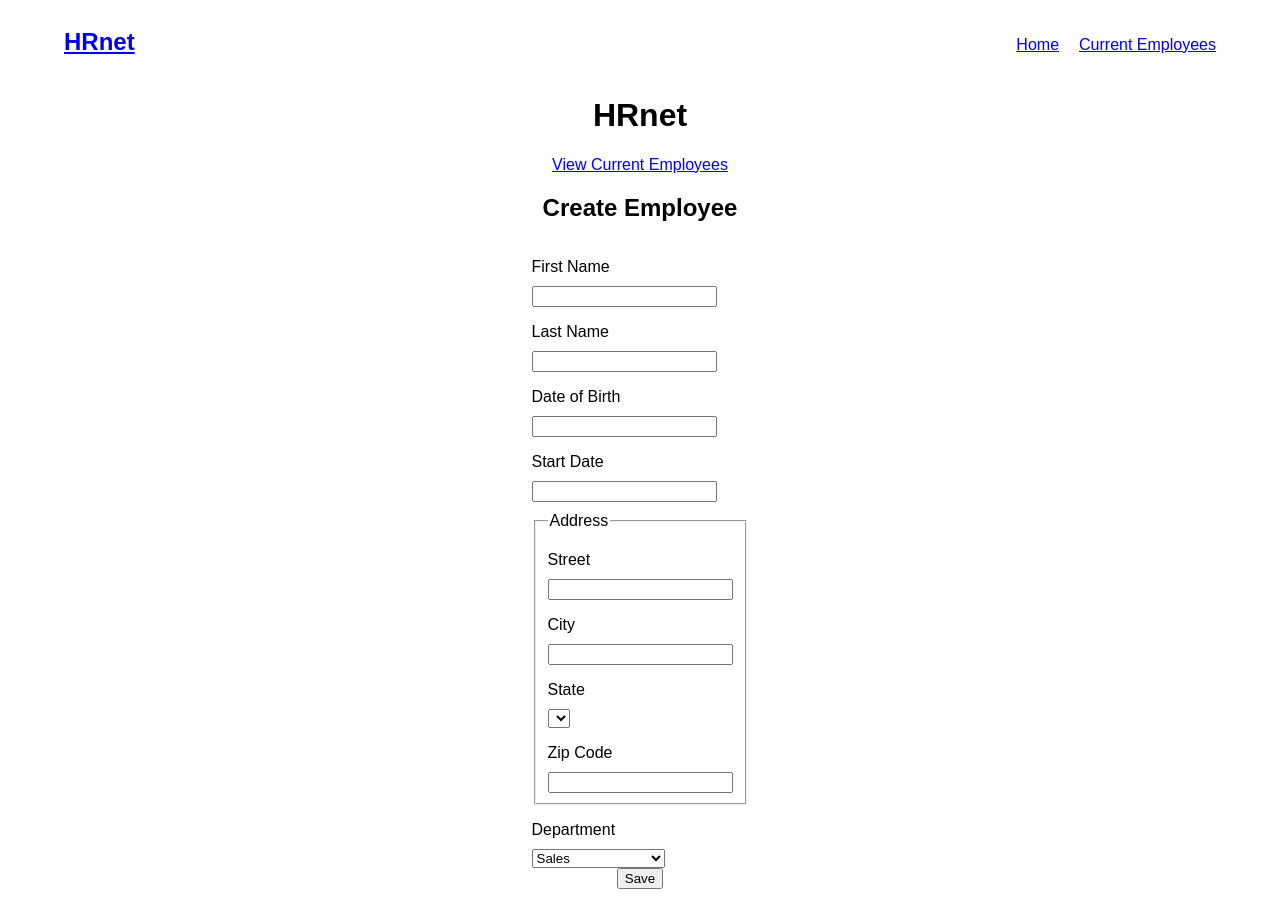
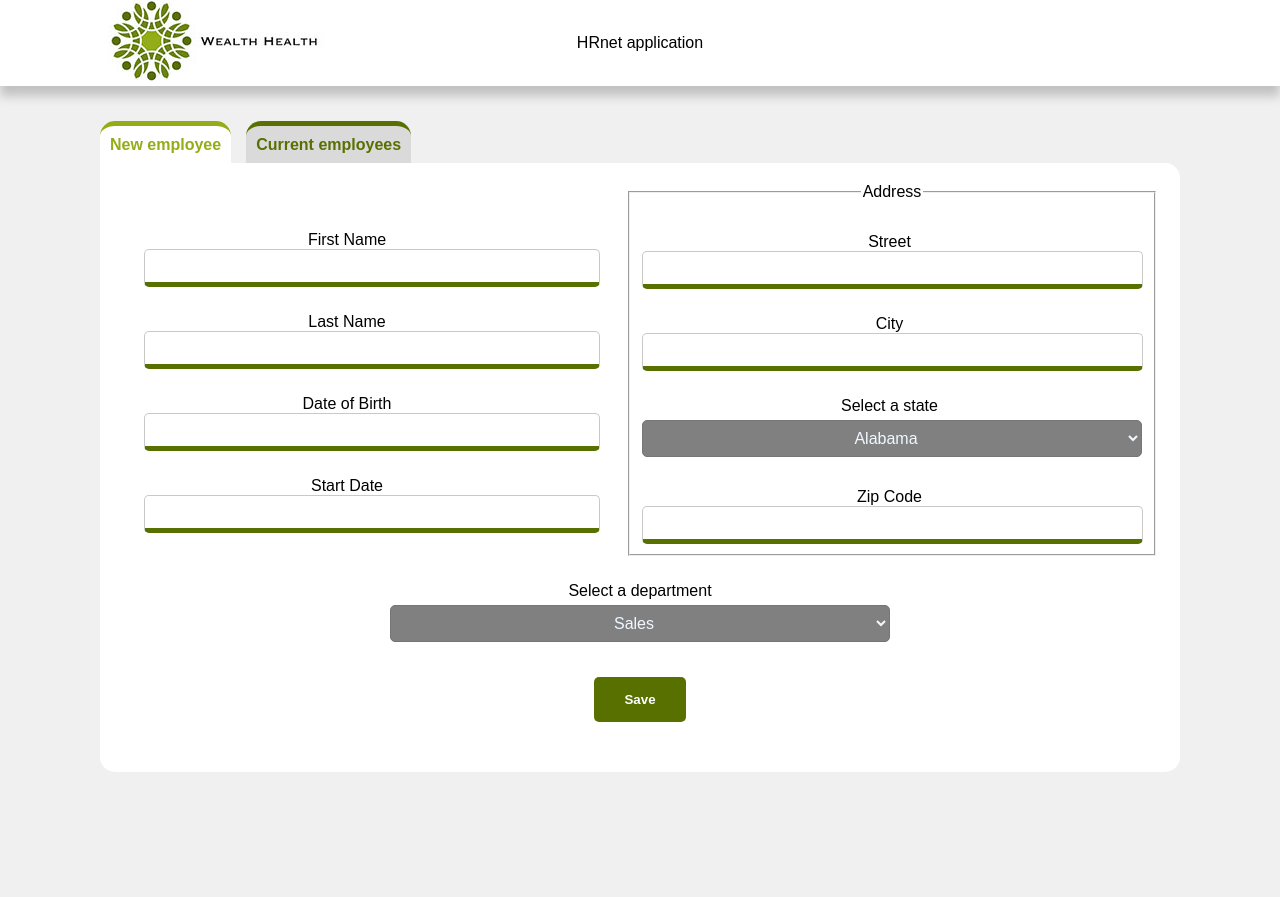
Before and after one commit to Dwain06/P14-appli-hrnet, a React (Create React App) app: page / in a window 1280 px wide. After the commit the page ends 800 px from the top, so only its background shows below. Built offline with nearby package versions, Linux system fonts and the light colour scheme.

Commit message:
add(style): update css

```diff
--- a/src/components/ConfirmationModal.jsx
+++ b/src/components/ConfirmationModal.jsx
@@ -22,11 +22,6 @@ const ConfirmationModal = ({
             }
         };
     });
-    // useEffect(() => {
-    //     document.querySelector(".confirmation-modal").onclick = (e) => {
-    //         console.log(e);
-    //     };
-    // }, [showModal]);
 
     const confirmationModalFadein = {
         animation: `${fadeinDuration}ms ease ${fadeinDelay}ms fadein forwards`,
--- a/src/components/MainNav.jsx
+++ /dev/null
@@ -1,26 +0,0 @@
-import React from 'react';
-import { NavLink } from 'react-router-dom';
-
-
-const MainNav = () => {
-
-    return (
-        <>
-            <nav className="main-nav">
-                <NavLink className="main-nav-logo" to="/">
-                    <h1 className="logo">HRnet</h1>
-                </NavLink>
-                <div>
-                    <NavLink className="main-nav-item" to="/">
-                        Home
-                    </NavLink>
-                    <NavLink className="main-nav-item" to="/employees">
-                        Current Employees
-                    </NavLink>
-                </div>
-            </nav>
-        </>
-    );
-};
-
-export default MainNav;
--- a/src/pages/employees/Employees.jsx
+++ b/src/pages/employees/Employees.jsx
@@ -1,7 +1,8 @@
 import React, { useEffect } from "react";
+import Header from "../../components/header/Header";
 
 // Import components
-import MainNav from "../../components/MainNav";
+import MainNav from "../../components/mainNav/MainNav";
 
 const Login = () => {
     useEffect(() => {
@@ -10,6 +11,7 @@ const Login = () => {
 
     return (
         <>
+            <Header />
             <MainNav />
             <div id="employee-div" className="container">
                 <h1>Current Employees</h1>
--- a/src/pages/index/Index.jsx
+++ b/src/pages/index/Index.jsx
@@ -2,14 +2,28 @@ import React, { useEffect, useState } from "react";
 import ConfirmationModal from "../../components/ConfirmationModal";
 
 // Import components
-import MainNav from "../../components/MainNav";
+import MainNav from "../../components/mainNav/MainNav";
+import SelectList from "../../components/selectList/SelectList";
+
+//Import lists
+import { states } from "../../utils/statesList";
+import { department } from "../../utils/departmentList";
+import Header from "../../components/header/Header";
 
 const Index = () => {
     const [showModal, setShowModal] = useState(false);
 
+    const [selectedItemState, setSelectedItemState] = useState();
+    const [selectedItemDpt, setSelectedItemDpt] = useState();
+
     useEffect(() => {
         document.title = "HRnet";
     }, []);
+
+    const handleSubmit = (e) => {
+        e.preventDefault();
+        setShowModal(true);
+    }
 
     function saveEmployee() {
         const firstName = document.getElementById("first-name");
@@ -40,14 +54,14 @@ const Index = () => {
 
     return (
         <>
+            <Header />
             <MainNav />
-            <div className="title">
-                <h1>HRnet</h1>
-            </div>
-            <div className="container">
-                <a href="/employees">View Current Employees</a>
-                <h2>Create Employee</h2>
-                <form action="#" id="create-employee">
+            <div className="index">
+                <div className="index--container">
+
+                    <form onSubmit={(e) => handleSubmit(e)} id="new-employee">
+                        <div className="new-employee--container">
+                            <div className="new-employee--infos">
                                 <label htmlFor="first-name">First Name</label>
                                 <input type="text" id="first-name" />
                                 <label htmlFor="last-name">Last Name</label>
@@ -56,28 +70,37 @@ const Index = () => {
                                 <input id="date-of-birth" type="text" />
                                 <label htmlFor="start-date">Start Date</label>
                                 <input id="start-date" type="text" />
-                    <fieldset className="address">
+                            </div>
+
+                            <fieldset className="new-employee--address">
                                 <legend>Address</legend>
                                 <label htmlFor="street">Street</label>
                                 <input id="street" type="text" />
                                 <label htmlFor="city">City</label>
                                 <input id="city" type="text" />
-                        <label htmlFor="state">State</label>
-                        <select name="state" id="state" />
+                                <SelectList
+                                    selectedItem={selectedItemState}
+                                    setSelectedItem={setSelectedItemState}
+                                    options={states}
+                                    label={"Select a state"}
+                                />
                                 <label htmlFor="zip-code">Zip Code</label>
                                 <input id="zip-code" type="number" />
                             </fieldset>
-                    <label htmlFor="department">Department</label>
-                    <select name="department" id="department">
-                        <option>Sales</option>
-                        <option>Marketing</option>
-                        <option>Engineering</option>
-                        <option>Human Resources</option>
-                        <option>Legal</option>
-                    </select>
+                        </div>
+
+                        <div className="new-employee--dpt">
+                            <SelectList
+                                selectedItem={selectedItemDpt}
+                                setSelectedItem={setSelectedItemDpt}
+                                options={department}
+                                label={"Select a department"}
+                            />
+                        </div>
+
+                        <button type="submit">Save</button>
                     </form>
-                {/* <button onClick={saveEmployee}>Save</button> */}
-                <button onClick={() => setShowModal(true)}>Save</button>
+
                 </div>
                 <ConfirmationModal
                     showModal={showModal}
@@ -86,6 +109,7 @@ const Index = () => {
                     btnContent="Done"
                     clickClose={false}
                 />
+            </div>
         </>
     );
 };
--- a/src/pages/index/_index.scss
+++ b/src/pages/index/_index.scss
@@ -0,0 +1,82 @@
+.index {
+    background: rgb(240, 240, 240);
+}
+
+.index--container {
+    max-width: 1200px;
+    padding-left: 100px;
+    padding-right: 100px;
+    margin: auto;
+}
+
+input {
+    border-radius: 5px;
+    height: 30px;
+    border: 1px solid rgb(201, 201, 201);
+    border-bottom: 5px solid $color-primary-dark;
+    outline: none;
+    transition: .5s;
+    &:focus {
+        border-bottom: 5px solid $color-primary-light;
+        outline: none;
+    }
+}
+
+label {
+    padding-top: 10px;
+    margin-bottom: 0;
+    text-align: center;
+}
+
+#new-employee {
+    background: #fff;
+    padding: 20px;
+    border-radius: 0 15px 15px 15px;
+    text-align: center;
+}
+
+.new-employee--container {
+    display: flex;
+    justify-content: space-around;
+    align-items: center;
+    & > * {
+        flex: 1 1 0;
+    }
+}
+
+.new-employee--infos {
+    max-width: 500px;
+
+    input, label {
+        width: 90%;
+    }
+}
+
+.new-employee--address {
+    max-width: 500px;
+
+    input, label {
+        width: 99%;
+    }
+}
+
+.new-employee--dpt {
+    max-width: 500px;
+    margin: auto;
+}
+
+button[type=submit] {
+    margin: 30px;
+    background: $color-primary-dark;
+    padding: 15px 30px;
+    border-radius: 5px;
+    border: none;
+    color: white;
+    font-weight: 700;
+    cursor: pointer;
+    transition: .5s;
+
+    &:hover {
+        background: $color-primary-light;
+    }
+}
--- a/src/styles/_base.scss
+++ b/src/styles/_base.scss
@@ -1,5 +1,7 @@
 body {
     font-family: Arial, Helvetica, sans-serif;
+    margin: 0;
+    background: rgb(240, 240, 240);
 }
 
 .title {
@@ -26,14 +28,5 @@ label {
     margin-top: 10px;
 }
 
-.main-nav {
-    display: flex;
-    justify-content: space-between;
-    align-items: baseline;
-    max-width: 90vw;
-    margin: auto;
-}
-
-.main-nav-item {
-    margin-left: 20px;
-}
+$color-primary-light : #93ad18;
+$color-primary-dark : #577000;
```
Lines whose indentation alone changed are shown as unchanged.
